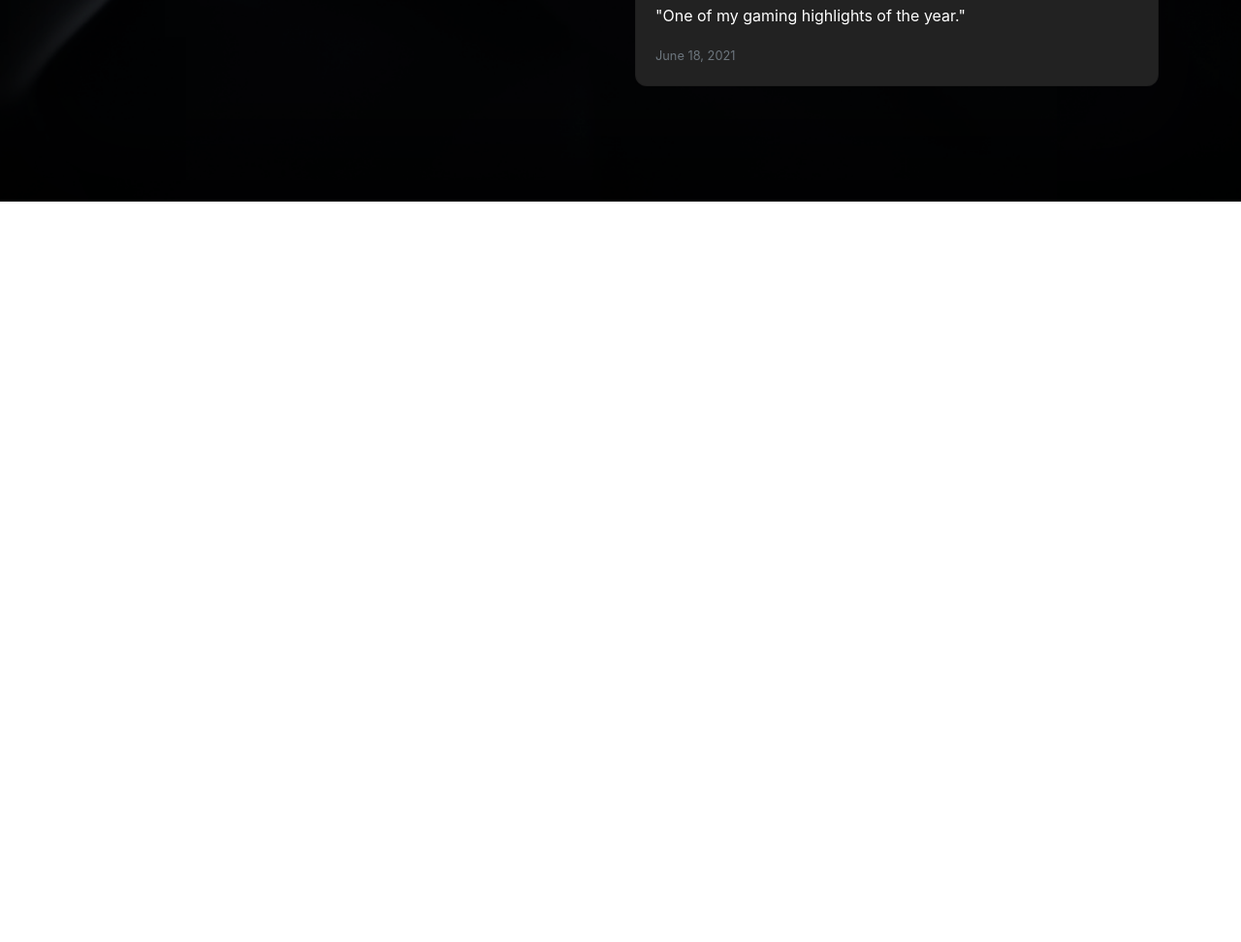
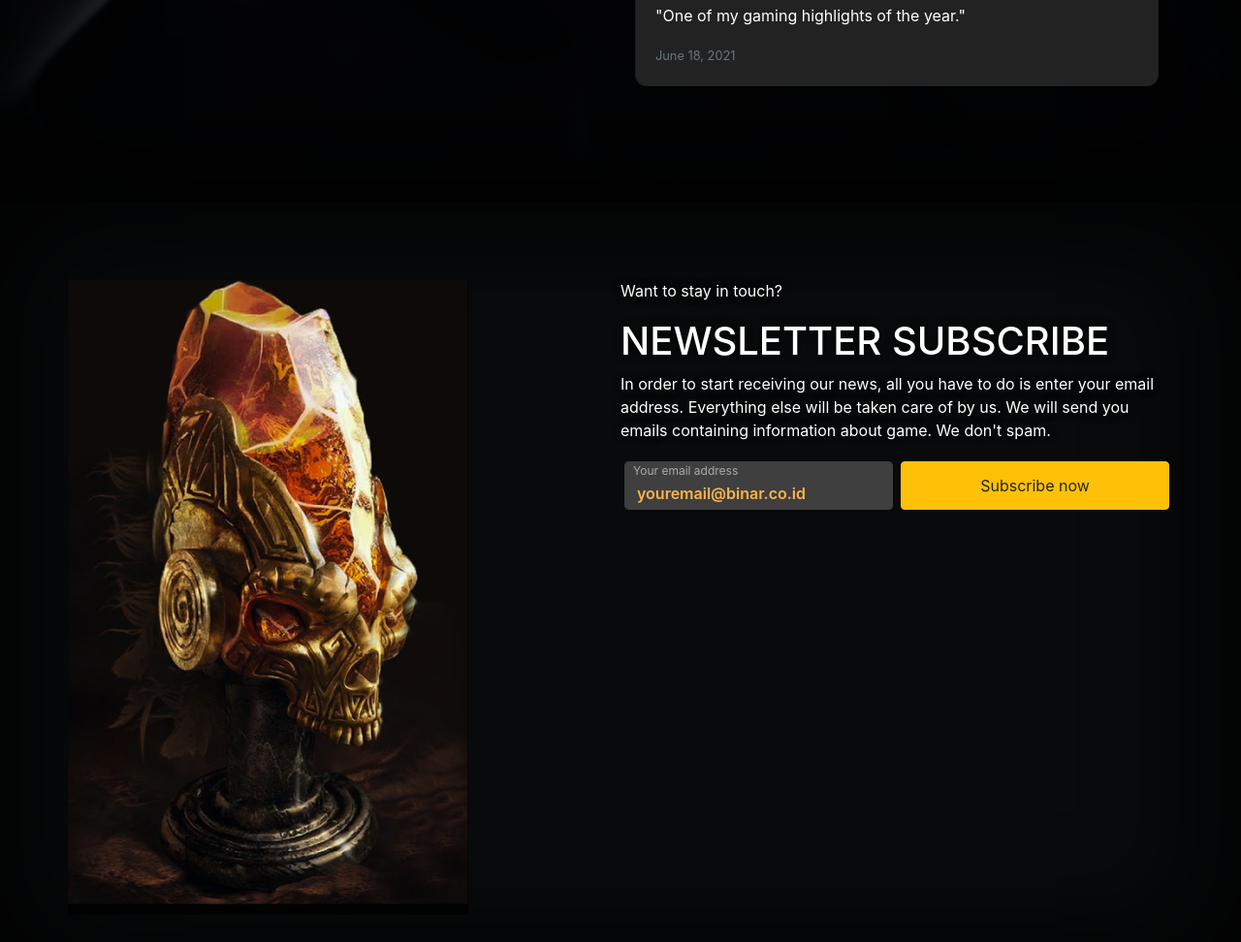
Before and after one commit to hrz8/sunny-ch3, a plain HTML site: page index.html in a window 1280 px wide. Shown: the part 3792-4764 px from the top of the page at 97% size. Before the commit the page ends 4000 px from the top, so only its background shows below. Drawn offline with nearby package versions, Linux system fonts and the light colour scheme.

Commit message:
add newsletter

```diff
--- a/index.html
+++ b/index.html
@@ -10,6 +10,7 @@
     <link rel="stylesheet" href="https://use.fontawesome.com/releases/v5.7.0/css/all.css" integrity="sha384-lZN37f5QGtY3VHgisS14W3ExzMWZxybE1SJSEsQp9S+oqd12jhcu+A56Ebc1zFSJ" crossorigin="anonymous">
 
     <link rel="stylesheet" href="static/styles/style.css">
+    <link rel="stylesheet" href="static/styles/floating-form.css">
 
     <title>Challenge Chapter 3</title>
   </head>
@@ -243,7 +244,33 @@
       </div>
     </section>
 
-    <section id="newsletter"></section>
+    <section id="newsletter" class="d-flex align-items-center">
+      <div class="container text-white">
+          <div class="row">
+              <div id="newsletter-bg">
+                  <img class="img-fluid" src="static/images/skull.png" alt="skull">
+              </div>
+              <div id="newsletter-text">
+                  <p>Want to stay in touch?</p>
+                  <h1>NEWSLETTER SUBSCRIBE</h1>
+                  <p>
+                      In order to start receiving our news, all you have to do is enter your email address. Everything else will be taken care of by us. We will send you emails containing information about game. We don't spam.
+                  </p>
+                  <div class="container">
+                      <form class="row">
+                          <div class="form-label-group col-md-6 mb-3 p-md-1 p-0">
+                              <input type="email" id="inputEmail" class="form-control form-binar" placeholder="Your email address" value="youremail@binar.co.id" disabled>
+                              <label for="inputEmail" style="color: #aaa;">Your email address</label>
+                          </div>
+                          <div class="col-md-6 mb-3 p-md-1 p-0">
+                              <button type="submit" class="btn btn-warning w-100" style="height: 50px;">Subscribe now</button>
+                          </div>
+                      </form>
+                  </div>
+              </div>
+          </div>
+      </div>
+  </section>
 
     <!-- Optional JavaScript -->
     <!-- jQuery first, then Popper.js, then Bootstrap JS -->
--- /dev/null
+++ b/static/styles/floating-form.css
@@ -0,0 +1,58 @@
+.form-label-group {
+    position: relative;
+    margin-bottom: 1rem;
+}
+
+.form-label-group > input,
+.form-label-group > label {
+    height: 3.125rem;
+    padding: .75rem;
+}
+
+.form-label-group > label {
+position: absolute;
+top: 0;
+left: 0;
+display: block;
+width: 100%;
+margin-bottom: 0; /* Override default `<label>` margin */
+line-height: 1.5;
+color: #495057;
+pointer-events: none;
+cursor: text; /* Match the input under the label */
+border: 1px solid transparent;
+border-radius: .25rem;
+transition: all .1s ease-in-out;
+}
+
+.form-label-group input::-webkit-input-placeholder {
+    color: transparent;
+}
+
+.form-label-group input:-ms-input-placeholder {
+    color: transparent;
+}
+
+.form-label-group input::-ms-input-placeholder {
+    color: transparent;
+}
+
+.form-label-group input::-moz-placeholder {
+    color: transparent;
+}
+
+.form-label-group input::placeholder {
+    color: transparent;
+}
+
+.form-label-group input:not(:placeholder-shown) {
+    padding-top: 1.25rem;
+    padding-bottom: .25rem;
+}
+
+.form-label-group input:not(:placeholder-shown) ~ label {
+    padding-top: .25rem;
+    padding-bottom: .25rem;
+    font-size: 12px;
+    color: #777;
+}
--- a/static/styles/style.css
+++ b/static/styles/style.css
@@ -149,3 +149,46 @@ table h5 {
         left: -75px;
     }
 }
+
+#newsletter {
+    padding-top: 100px;
+    padding-bottom: 100px;
+    background-image: url('../images/newsletter-bg.png');
+    background-position: center;
+    background-size: cover;
+    width: 100%;
+    height: 100vh;
+    box-shadow: 0px 0px 100px 50px rgba(0, 0, 0, 0.7) inset;
+}
+
+#newsletter-bg {
+    width: 50%;
+    max-height: 80vh;
+}
+
+#newsletter-bg > img {
+    box-shadow: 0px 0px 100px 50px rgba(0, 0, 0, 0.8) inset;
+}
+
+#newsletter-text {
+    z-index: 1;
+    width: 50%;
+}
+
+#newsletter-text h1, #newsletter-text p {
+    text-shadow: 0 0 10px rgba(0, 0, 0, 0.8);
+}
+
+@media (max-width: 768px) {
+    #newsletter-text {
+        position: relative;
+        left: -25%;
+    }
+}
+
+.form-binar {
+    color: #ffb548;
+    font-weight: 600;
+    background-color: #3f3f3f !important;
+    border: 1px solid #3f3f3f;
+}
```
Also changed, not shown: static/images/newsletter-bg.png (added), static/images/skull.png (added).
